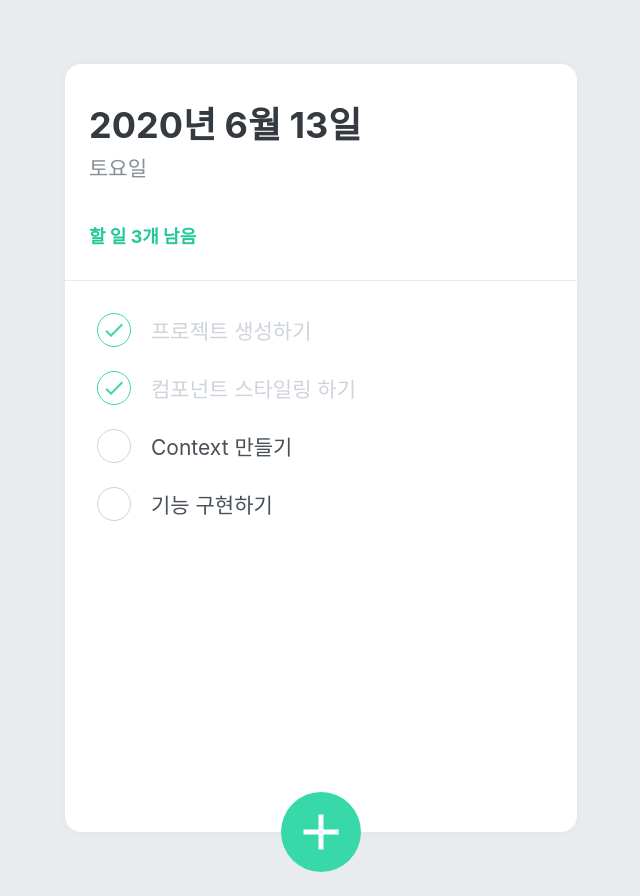
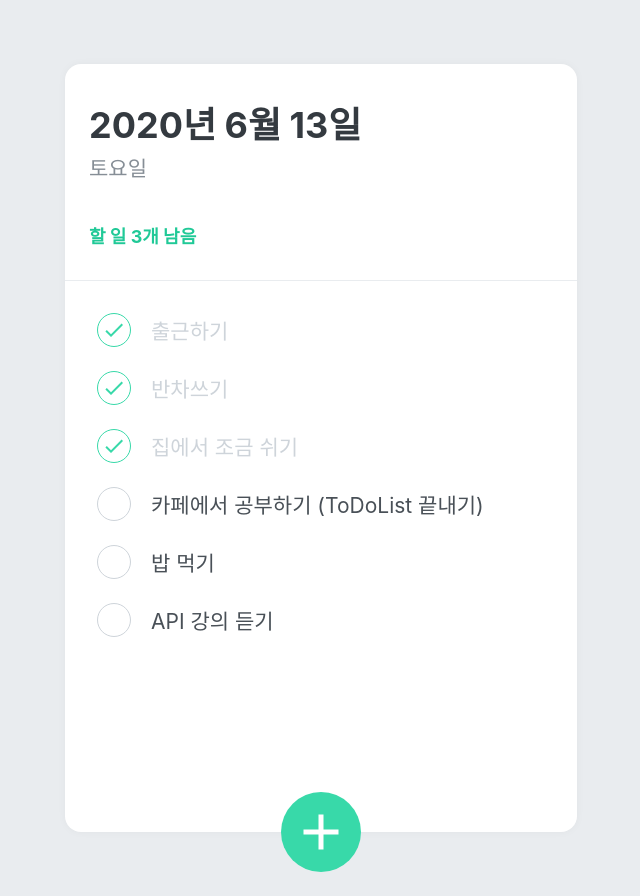
Before and after one commit to Ha-Young/react-todolist, a React (Create React App) app: page / in a window 1280 px wide. Shown: the whole page, without its empty margins (319-959 px from the left). Built offline with nearby package versions, Linux system fonts and the light colour scheme.

Commit message:
implement function of todolist

```diff
--- a/src/components/ToDoHead.js
+++ b/src/components/ToDoHead.js
@@ -28,7 +28,6 @@ const TodoHeadBlock = styled.div`
 
 function ToDoHead() {
   const todos = useToDoState();
-  console.log(todos);
   const tasksLeft = todos.filter((todo) => !todo.done);
 
   const today = new Date();
--- a/src/components/ToDoList.js
+++ b/src/components/ToDoList.js
@@ -1,6 +1,7 @@
 import React from 'react';
 import styled from 'styled-components';
 import ToDoItem from './ToDoItem';
+import { useToDoState } from './ToDoContext';
 
 const TodoListBlock = styled.div`
   flex: 1;
@@ -10,12 +11,18 @@ const TodoListBlock = styled.div`
 `;
 
 function ToDoList() {
+  const todos = useToDoState();
+
   return (
     <TodoListBlock>
-      <ToDoItem text="프로젝트 생성하기" done={true} />
-      <ToDoItem text="컴포넌트 스타일링 하기" done={true} />
-      <ToDoItem text="Context 만들기" done={false} />
-      <ToDoItem text="기능 구현하기" done={false} />
+      {todos.map((todo) => (
+        <ToDoItem
+          key={todo.id}
+          id={todo.id}
+          text={todo.text}
+          done={todo.done}
+        />
+      ))}
     </TodoListBlock>
   );
 }
```
